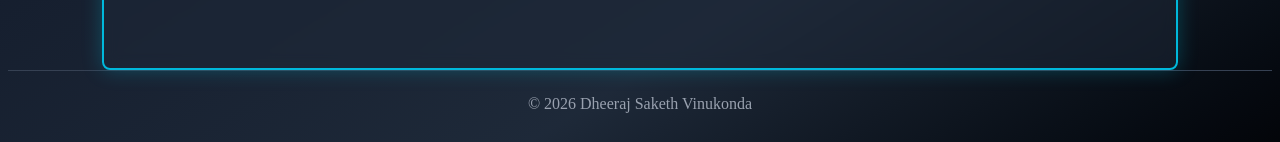
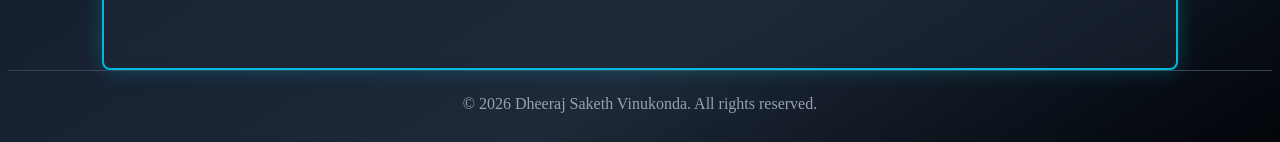
Before and after one commit to DheerajSaketh/dheeraj-portfolio, a Next.js app: page / in a window 1280 px wide. Shown: the part 5927-6069 px from the top of the page. Built offline with nearby package versions, Linux system fonts and the light colour scheme.

Commit message:
Add 'All rights reserved' text to footer

```diff
--- a/app/components/Footer.tsx
+++ b/app/components/Footer.tsx
@@ -1,7 +1,7 @@
 export default function Footer() {
   return (
     <footer className="py-6 text-center text-gray-400 border-t border-gray-700">
-      © {new Date().getFullYear()} Dheeraj Saketh Vinukonda
+      © {new Date().getFullYear()} Dheeraj Saketh Vinukonda. All rights reserved.
     </footer>
   );
 }
```
